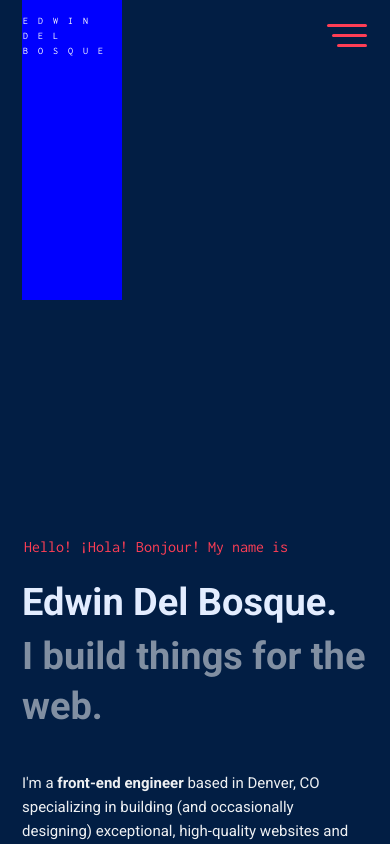
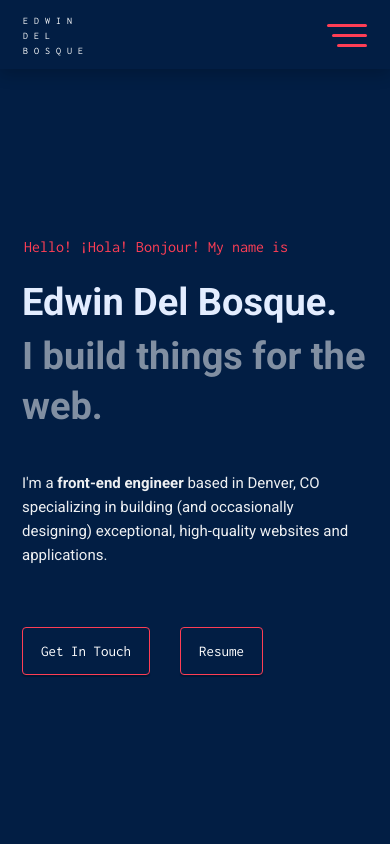
Before and after one commit to royamoussapour/portfolio, a React (Create React App) app: page / in a window 390 px wide. Shown: the top 844 px of the page. Built offline with nearby package versions, Linux system fonts and the light colour scheme.

Commit message:
Improve navbar on mobile devices and adjust animation

```diff
--- a/src/components/NavigationBar/NavigationBar.scss
+++ b/src/components/NavigationBar/NavigationBar.scss
@@ -7,7 +7,18 @@ nav {
 }
 
 .nav-wrapper {
-	height: 55px;
+	height: 56px;
+}
+
+.nav-wrapper-mobile {
+	width: 100vw;
+	height: 70px;
+	position: fixed;
+	top: -56px;
+	left: 0;
+	background: #021e44;
+	z-index: 3;
+	box-shadow: 0 5px 15px rgba(0, 0, 0, 0.199);
 }
 
 .navigation-ul {
@@ -59,7 +70,7 @@ nav {
 		border-radius: 5px;
 		background: #fe3e55;
 		margin: 3.5px;
-		transition: 0.3s;
+		transition: 0.2s;
 	}
 
 	.bar-2 {
@@ -93,6 +104,7 @@ nav {
 @media only screen and (max-width: 1050px) {
 	.navigation-ul {
 		margin-right: 10px;
+		padding-right: 30px;
 	}
 
 	.logo p {
@@ -114,7 +126,7 @@ nav {
 @media only screen and (max-width: 730px) {
 	.navigation-ul {
 		margin-right: 0px;
-		box-shadow: -10px 0px 10px rgba(0, 0, 0, 0.205);
+		box-shadow: -10px 0px 15px rgba(0, 0, 0, 0.199);
 		width: 100%;
 		background: none;
 		height: 73px;
@@ -122,24 +134,29 @@ nav {
 		left: 110vw;
 		top: 0;
 		display: flex;
-		transition: 0.7s;
+		transition: 0.35s ease-in-out;
 		align-items: flex-start;
 		justify-content: center;
 		flex-direction: column;
 		height: 100vh;
 		min-height: 400px;
-		background: #1b3050;
+		background: #21385a;
 		padding-bottom: 100px;
 		padding-left: 17%;
 
 		li {
 			font-size: 20px;
 			width: 100px;
+			color: white;
 			text-align: center;
 			list-style: none;
 			margin: 0px;
 			margin-bottom: 50px;
 		}
+	}
+
+	.nav-wrapper-mobile {
+		top: -1px;
 	}
 
 	.navigation-ul-active {
@@ -213,7 +230,7 @@ nav {
 		left: 110vw;
 		top: 0;
 		display: flex;
-		transition: 0.7s;
+		transition: 0.35s ease-in-out;
 		align-items: flex-start;
 		justify-content: center;
 		flex-direction: column;
@@ -221,12 +238,6 @@ nav {
 		background: #1b3050;
 		padding-bottom: 100px;
 		padding-left: 21%;
-	}
-
-	.nav-wrapper {
-		background: blue;
-		width: 100px;
-		height: 300px;
 	}
 
 	.hamburger-menu {
@@ -244,7 +255,7 @@ nav {
 		font-weight: 500;
 		font-size: 10px;
 		width: 80px;
-		letter-spacing: 10px;
+		letter-spacing: 6px;
 		line-height: 15px;
 		transition: 0.1s;
 	}
```
